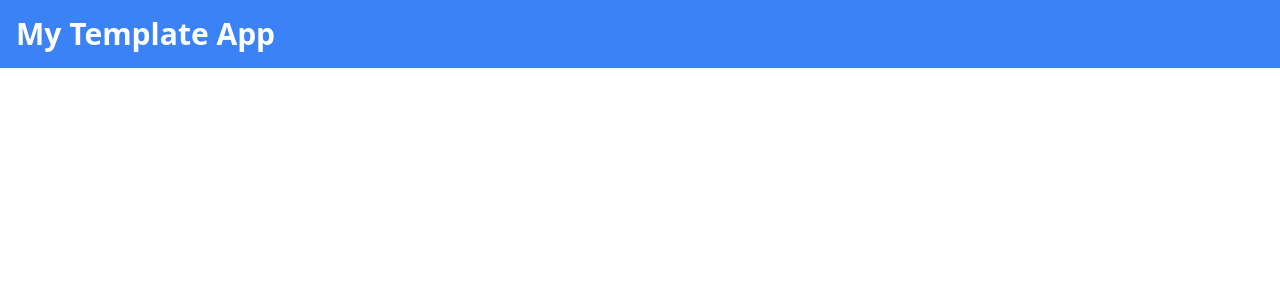
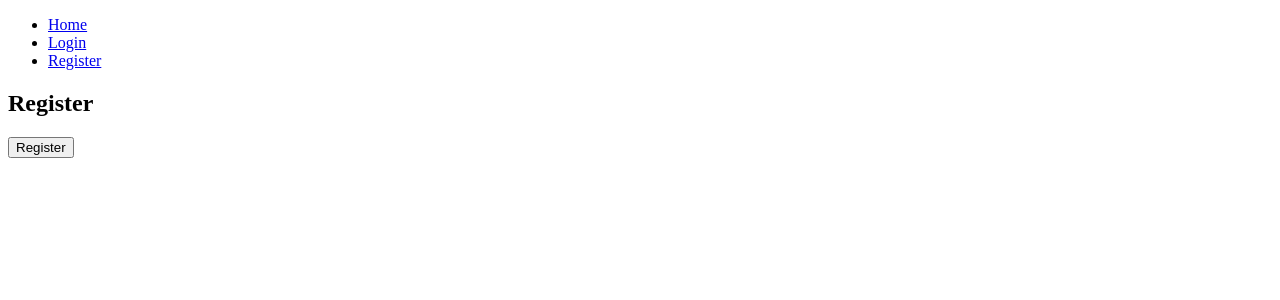
Before and after one commit to michaperki/pickle-planner, a React (Create React App) app in the folder frontend/: page /register in a window 1280 px wide. Shown: the top 300 px of the page. Built offline with nearby package versions, Linux system fonts and the light colour scheme.

Commit message:
route setup for login, signup, signout

```diff
--- a/frontend/package.json
+++ b/frontend/package.json
@@ -10,6 +10,7 @@
     "postcss-cli": "^10.1.0",
     "react": "^18.2.0",
     "react-dom": "^18.2.0",
+    "react-router-dom": "^6.15.0",
     "react-scripts": "5.0.1",
     "tailwindcss": "^3.3.3",
     "web-vitals": "^2.1.4"
--- a/frontend/src/App.js
+++ b/frontend/src/App.js
@@ -1,10 +1,16 @@
-import './styles/tailwind.css';
+// src/App.js
+import React from 'react';
+import { AuthProvider } from './contexts/AuthContext';
+import { ThemeProvider } from './contexts/ThemeContext';
+import AppRoutes from './AppRoutes';
 
 function App() {
   return (
-    <div className="bg-blue-500 p-4">
-      <h1 className="text-3xl font-semibold text-white">My Template App</h1>
-    </div>
+    <AuthProvider>
+      <ThemeProvider>
+        <AppRoutes />
+      </ThemeProvider>
+    </AuthProvider>
   );
 }
 
--- /dev/null
+++ b/frontend/src/AppRoutes.js
@@ -0,0 +1,30 @@
+import React from 'react';
+import Home from './components/pages/Home';
+import Login from './components/auth/Login';
+import Register from './components/auth/Register';
+import Logout from './components/auth/Logout';
+import Navigation from './components/layout/Navigation';
+import { useAuth } from './contexts/AuthContext';
+import { BrowserRouter as Router, Route, Routes, Navigate } from 'react-router-dom';
+
+function AppRoutes() {
+  const { currentUser } = useAuth();
+
+  return (
+    <Router>
+      <Navigation />
+      <Routes>
+        <Route path="/" element={<Home />} />
+        <Route path="/login" element={<Login />} />
+        <Route path="/register" element={<Register />} />
+        {currentUser ? (
+          <Route path="/logout" element={<Logout />} />
+        ) : (
+          <Route path="/logout" element={<Navigate to="/login" />} />
+        )}
+      </Routes>
+    </Router>
+  );
+}
+
+export default AppRoutes;
--- /dev/null
+++ b/frontend/src/components/auth/Login.js
@@ -0,0 +1,21 @@
+// src/components/auth/Login.js
+import React from 'react';
+import { useAuth } from '../../contexts/AuthContext';
+
+const Login = () => {
+  const { login } = useAuth();
+
+  const handleLogin = () => {
+    // Implement login functionality here
+  };
+
+  return (
+    <div>
+      <h2>Login</h2>
+      {/* Implement login form and button */}
+      <button onClick={handleLogin}>Login</button>
+    </div>
+  );
+};
+
+export default Login;
--- /dev/null
+++ b/frontend/src/components/auth/Logout.js
@@ -0,0 +1,21 @@
+// src/components/auth/Logout.js
+import React from 'react';
+import { useAuth } from '../../contexts/AuthContext';
+
+const Logout = () => {
+  const { logout } = useAuth();
+
+  const handleLogout = () => {
+    // Implement logout functionality here
+  };
+
+  return (
+    <div>
+      <h2>Logout</h2>
+      {/* Implement logout button */}
+      <button onClick={handleLogout}>Logout</button>
+    </div>
+  );
+};
+
+export default Logout;
--- /dev/null
+++ b/frontend/src/components/auth/Register.js
@@ -0,0 +1,21 @@
+// src/components/auth/Register.js
+import React from 'react';
+import { useAuth } from '../../contexts/AuthContext';
+
+const Register = () => {
+  const { register } = useAuth();
+
+  const handleRegister = () => {
+    // Implement registration functionality here
+  };
+
+  return (
+    <div>
+      <h2>Register</h2>
+      {/* Implement registration form and button */}
+      <button onClick={handleRegister}>Register</button>
+    </div>
+  );
+};
+
+export default Register;
--- a/frontend/src/components/common/Toggle.js
+++ b/frontend/src/components/common/Toggle.js
@@ -0,0 +1,18 @@
+// src/components/common/Toggle.js
+import React from 'react';
+import { useTheme } from '../../contexts/ThemeContext';
+
+const Toggle = () => {
+  const { darkTheme, toggleTheme } = useTheme();
+
+  return (
+    <div>
+      <label>
+        <input type="checkbox" checked={darkTheme} onChange={toggleTheme} />
+        Toggle Theme
+      </label>
+    </div>
+  );
+};
+
+export default Toggle;
--- /dev/null
+++ b/frontend/src/components/layout/Navigation.js
@@ -0,0 +1,39 @@
+// src/components/layout/Navigation.js
+import React from 'react';
+import { Link } from 'react-router-dom';
+import { useAuth } from '../../contexts/AuthContext';
+
+const Navigation = () => {
+  const { currentUser, logout } = useAuth();
+
+  return (
+    <nav>
+      <ul>
+        <li>
+          <Link to="/">Home</Link>
+        </li>
+        {currentUser ? (
+          <>
+            <li>
+              <Link to="/profile">Profile</Link>
+            </li>
+            <li>
+              <button onClick={logout}>Logout</button>
+            </li>
+          </>
+        ) : (
+          <>
+            <li>
+              <Link to="/login">Login</Link>
+            </li>
+            <li>
+              <Link to="/register">Register</Link>
+            </li>
+          </>
+        )}
+      </ul>
+    </nav>
+  );
+};
+
+export default Navigation;
--- /dev/null
+++ b/frontend/src/contexts/AuthContext.js
@@ -0,0 +1,30 @@
+// src/contexts/AuthContext.js
+import React, { createContext, useContext, useState } from 'react';
+
+const AuthContext = createContext();
+
+export const useAuth = () => {
+  return useContext(AuthContext);
+};
+
+export const AuthProvider = ({ children }) => {
+  const [currentUser, setCurrentUser] = useState(null); // Manage user authentication state here
+
+  const login = (user) => {
+    // Implement login logic here
+  };
+
+  const logout = () => {
+    // Implement logout logic here
+  };
+
+  const register = (user) => {
+    // Implement registration logic here
+  };
+
+  return (
+    <AuthContext.Provider value={{ currentUser, login, logout, register }}>
+      {children}
+    </AuthContext.Provider>
+  );
+};
--- /dev/null
+++ b/frontend/src/contexts/ThemeContext.js
@@ -0,0 +1,22 @@
+// src/contexts/ThemeContext.js
+import React, { createContext, useContext, useState } from 'react';
+
+const ThemeContext = createContext();
+
+export const useTheme = () => {
+  return useContext(ThemeContext);
+};
+
+export const ThemeProvider = ({ children }) => {
+  const [darkTheme, setDarkTheme] = useState(false);
+
+  const toggleTheme = () => {
+    setDarkTheme(!darkTheme);
+  };
+
+  return (
+    <ThemeContext.Provider value={{ darkTheme, toggleTheme }}>
+      {children}
+    </ThemeContext.Provider>
+  );
+};
```
Also changed, not shown: frontend/src/Routes.js (deleted), 1 other file (tests, documents, lock files or other folders).
